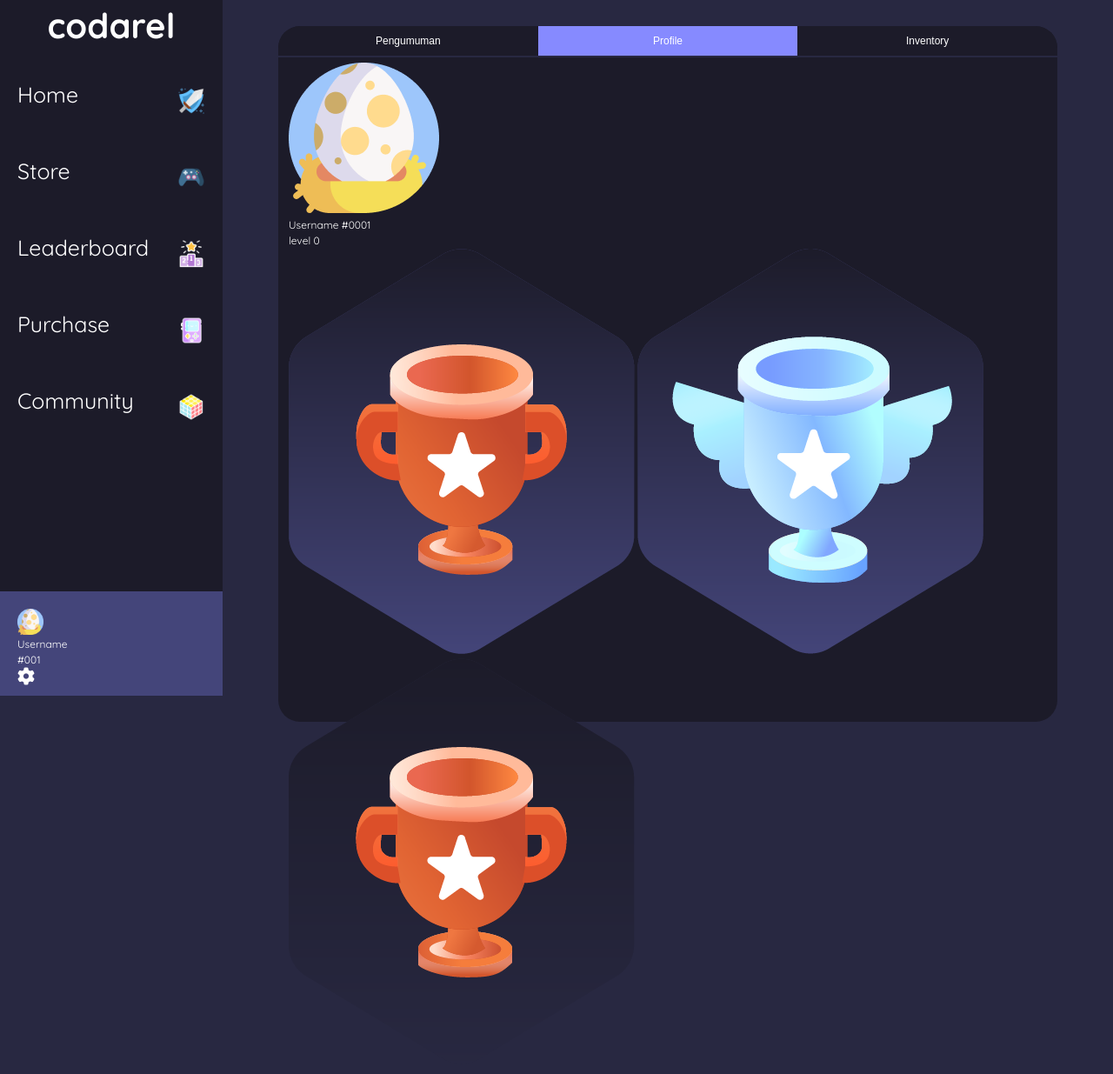
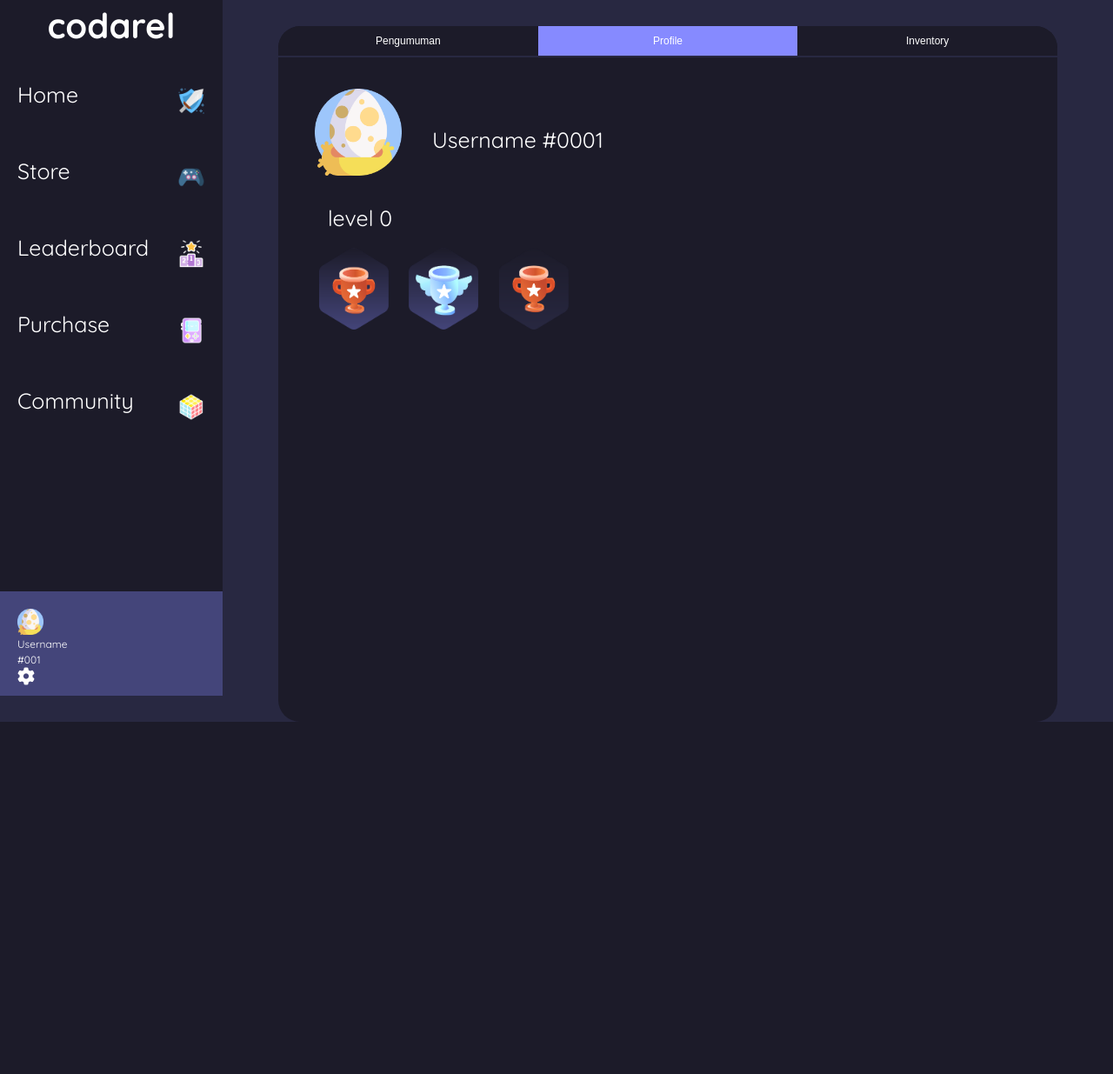
Before and after one commit to codarel/codarel.github.io, a PHP site: page /home.html in a window 1280 px wide, after a click on "Profile". Shown: the whole page at 87% size. After the commit the page ends 830 px from the top, so only its background shows below. Run offline with PHP 8.4, Linux system fonts and the light colour scheme; some libraries are stand-ins or nearby versions.

Commit message:
profile desktop

```diff
--- a/css/style.css
+++ b/css/style.css
@@ -238,7 +238,35 @@ h3 {
     border-radius: 10px;
     margin: 10px;
   }
+  .profile{
+    width: 100px;
+    padding: 20px 25px;
+    margin-top: 10px;
+  }
+  .rank{
+    width: 80px;
+    padding: 0 10px;
+  }
+  .ranks{
+    margin: 25px 25px;
+  }
+  .username{
+    font-size: 25px;
+    padding: 0 5px;
+    display: inline-flex;
+  }
+  .username p{
+    margin-top: 80px;
+    margin-left: 10px;
+  }
+  .level{
+    font-size: 25px;
+    padding: 0 25px;
+    margin: 15px 0 0 20px;
+  }
 }
+
+
 
 /* tampilan mobile dan tablet */
 @media screen and (max-width: 960px) {
@@ -354,11 +382,11 @@ h3 {
     margin-top: 10px;
   }
   .rank{
-    width: 60px;
+    width: 65px;
     padding: 0 5px;
   }
   .ranks{
-    width: 75%;
+    width:70%;
     margin: 10px auto;
   }
   .username{
--- a/home.html
+++ b/home.html
@@ -47,7 +47,6 @@
         </div>
 
         <div id="Tab2" class="tabcontent">
-
             <div class="username">
                 <img class="profile" src="img/Group 41.png" alt="profile image">
                 <p>Username #0001</p>
```
